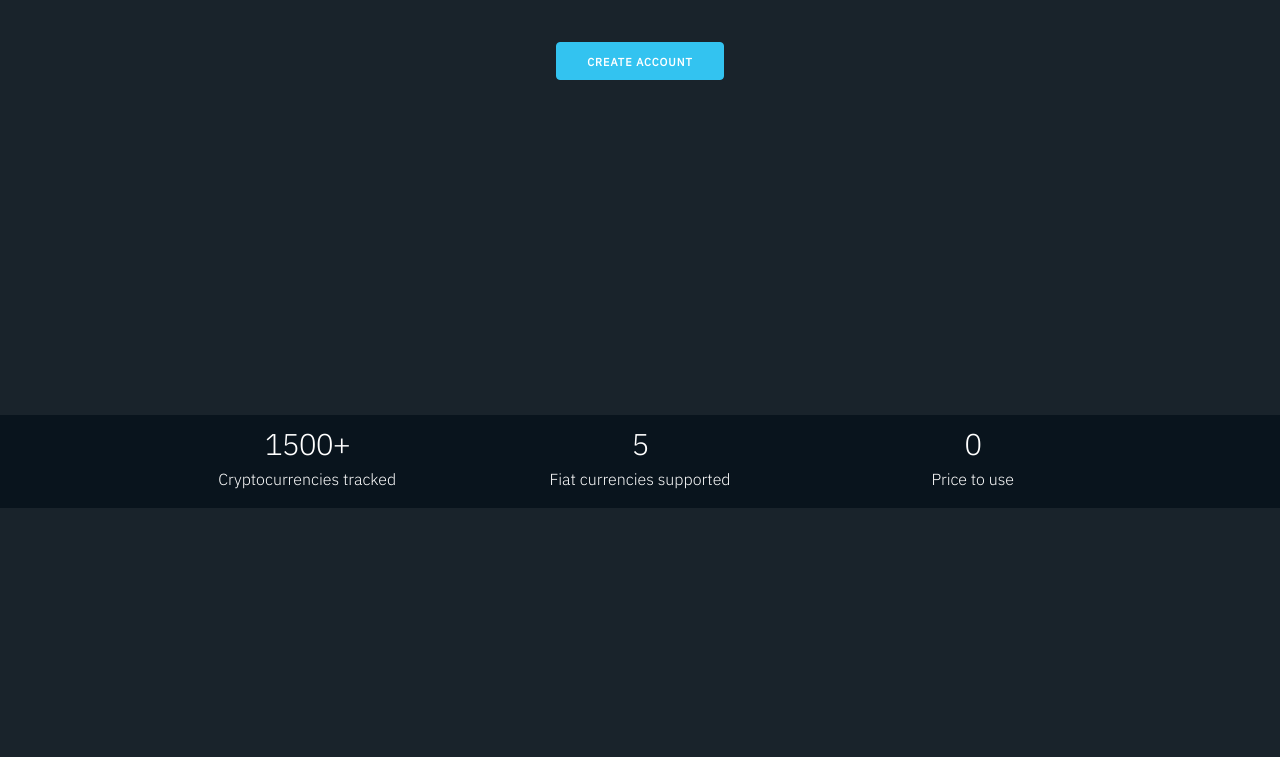
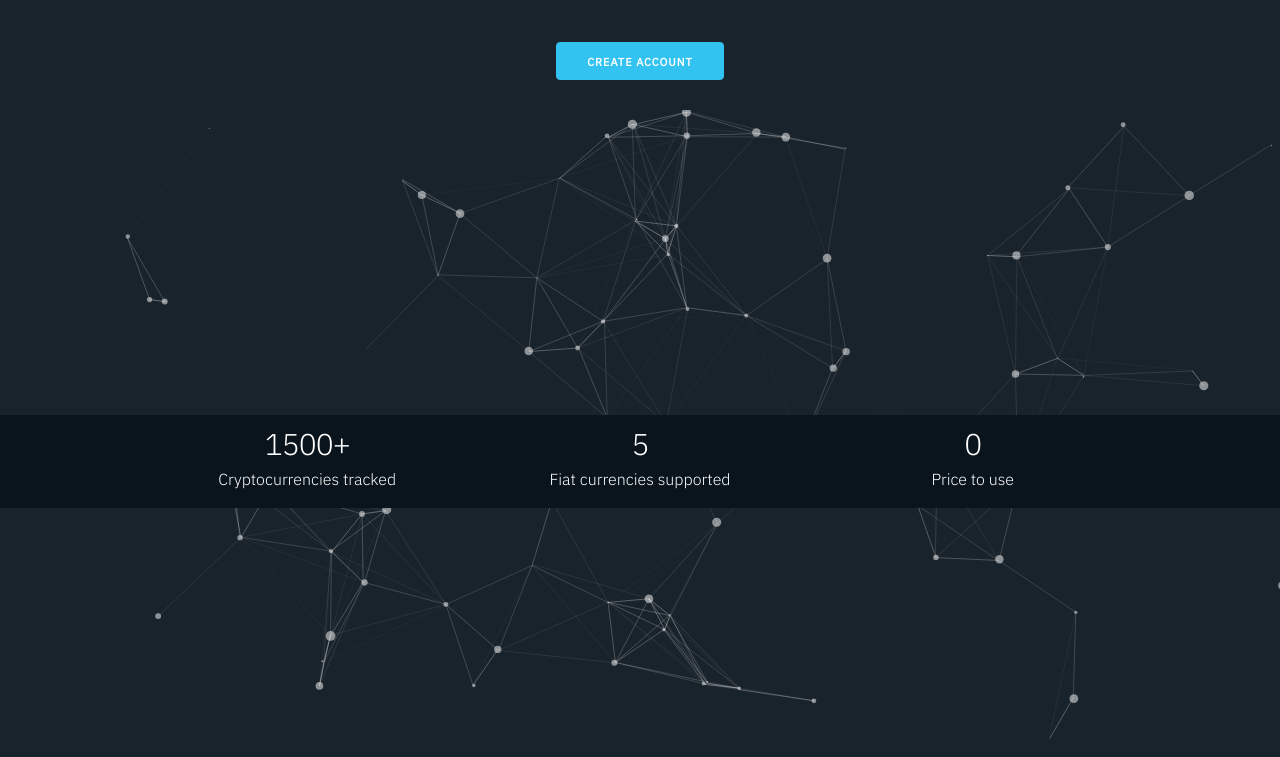
Before and after one commit to thomahau/crypto-numismatics, a website: page public/index.html in a window 1280 px wide. Shown: the part 292-1049 px from the top of the page. Before the commit the page ends 800 px from the top, so only its background shows below. Drawn offline with nearby package versions, Linux system fonts and the light colour scheme; files that its build step writes are made by us from their sources.

Commit message:
refactoring styles

```diff
--- a/public/index.html
+++ b/public/index.html
@@ -7,6 +7,9 @@
 	<title>Crypto Numismatics</title>
 	<link rel="stylesheet" href="https://fonts.googleapis.com/css?family=IBM+Plex+Sans:300,400">
 	<link rel="stylesheet" href="build/css/style.css">
+	<!-- <link rel="stylesheet" href="src/css/jquery-ui.css">
+	<link rel="stylesheet" href="src/css/normalize.css">
+	<link rel="stylesheet" href="src/css/style.css"> -->
 	<link rel="icon" type="image/x-icon" href="favicon.ico">
 </head>
 <body>
@@ -20,19 +23,19 @@
 			</a>
 			<div class="header-right u-pull-right">
 				<a class="js-login li-space" role="button" tabindex="0" aria-label="Log in">
-					<i class="fas fa-sign-in-alt"></i><span class="nav-text"> Log in</span>
+					<i class="fas fa-sign-in-alt"></i> Log in
 				</a>
 				<a class="js-register" role="button" tabindex="0" aria-label="Sign up">
-					<i class="fas fa-user-plus"></i><span class="nav-text"> Sign up</span>
+					<i class="fas fa-user-plus"></i> Sign up
 				</a>
 			</div>
 		</nav>
 	</header>
 
-	<main role="main">
+	<main id="particles-js" role="main">
 		<section class="container welcome-container" role="region" aria-live="polite" hidden>
 			<div class="row">
-				<h1>Cryptocurrency portfolio tracker</h1>
+				<h1>See all your cryptocurrencies in one place</h1>
 				<p>Crypto Numismatics provides a simple, user-friendly overview of your digital currency holdings. Signing up is free and anonymous.</p>
 				<button class="button-primary js-register">Create account</button>
 			</div>
@@ -142,5 +145,10 @@
 	<script async defer src="https://cdnjs.cloudflare.com/ajax/libs/Chart.js/2.4.0/Chart.min.js"></script>
 	<script defer src="https://use.fontawesome.com/releases/v5.0.9/js/all.js"></script>
 	<script src="build/js/script.js"></script>
+	<!-- <script src="src/js/app.js"></script>
+	<script src="src/js/ui.js"></script>
+	<script src="src/js/lib.js"></script>
+	<script src="src/js/holdings.js"></script>
+	<script src="src/js/vendor.js"></script> -->
 </body>
 </html>
--- a/public/src/css/style.css
+++ b/public/src/css/style.css
@@ -159,11 +159,11 @@ form {
 
 @media only screen and (max-width: 640px) {
   .welcome-container {
-    margin-top: 100px;
+    margin-top: 90px;
   }
 
   .welcome-container .button-primary {
-    margin-top: 15px;
+    margin-top: 5px;
   }
 
   .header-container {
--- a/public/src/js/app.js
+++ b/public/src/js/app.js
@@ -126,6 +126,7 @@ const App = {
 
 $(function() {
 	App.checkIfLoggedIn();
+	App.Vendor.renderParticles();
 	App.UI.handleModals();
 	App.UI.handleSettingsDropdown();
 	App.UI.handleTableSorting();
--- a/public/src/js/ui.js
+++ b/public/src/js/ui.js
@@ -100,7 +100,7 @@ App.UI = {
 		return `
 		<span class="js-username li-space">${username}</span>
 		<a class="js-logout" role="button" tabindex="0" aria-label="Log out">
-			<i class="fas fa-sign-out-alt"></i><span class="nav-text"> Log out</span>
+			<i class="fas fa-sign-out-alt"></i> Log out
 		</a>`;
 	},
 	handleSettingsDropdown: function() {
@@ -224,19 +224,19 @@ App.UI = {
 		<span class="portfolio-headline">PERFORMANCE</span>
 		<table class="performance-table">
 			<tr>
-				<td>1 Hour</td>
+				<td>1 hour</td>
 				<td><span class="${gainOrLoss1Hr}">${symbol}${data.change1Hr}(${
 			data.change1HrPct
 		}%)</span></td>
 			</tr>
 			<tr>
-				<td>24 Hours</td>
+				<td>24 hours</td>
 				<td><span class="${gainOrLoss24Hrs}">${symbol}${data.change24Hrs} (${
 			data.change24HrsPct
 		}%)</span></td>
 			</tr>
 			<tr>
-				<td>7 Days</td>
+				<td>7 days</td>
 				<td><span class="${gainOrLoss7Days}">${symbol}${data.change7Days} (${
 			data.change7DaysPct
 		}%)</span></td>
@@ -278,10 +278,13 @@ App.UI = {
 					<td data-label="Amount" class="toggleable-view hidden">${holding.amount}</td>
 					<td data-label="Value" class="toggleable-view hidden">${symbol}${value}</td>
 					<td data-label="Allocation" class="toggleable-view hidden">${allocation}%</td>
-					<td data-label="Delete" class="toggleable-view hidden">
+					<td data-label="Delete ${holding.name}" class="toggleable-view hidden">
 						<a class="portfolio-link delete-holding" role="button" tabindex="0" aria-label="delete ${
 							holding.name
-						}" data-coin="${holding.id}">x</a>
+						}" data-coin="${
+					holding.id
+				}"><i class="fas fa-trash-alt"></i>
+						</a>
 					</td>
 				</tr>`;
 			});
@@ -475,7 +478,7 @@ App.UI = {
 					amount: parseFloat($(this).val(), 10)
 				});
 			});
-			// pdate or delete user's holdings according to values submitted, then re-render portfolio
+			// update or delete user's holdings according to values submitted, then re-render portfolio
 			const updates = submittedValues.map(item => {
 				if (item.amount === 0) {
 					return App.Holdings.delete(item.id);
--- a/public/src/js/vendor.js
+++ b/public/src/js/vendor.js
@@ -1,5 +1,123 @@
 'use strict';
 App.Vendor = {
+	renderParticles: function() {
+		particlesJS('particles-js', {
+			particles: {
+				number: {
+					value: 80,
+					density: {
+						enable: true,
+						value_area: 800
+					}
+				},
+				color: {
+					value: '#ffffff'
+				},
+				shape: {
+					type: 'circle',
+					stroke: {
+						width: 0,
+						color: '#000000'
+					},
+					polygon: {
+						nb_sides: 5
+					},
+					image: {
+						src: 'img/github.svg',
+						width: 100,
+						height: 100
+					}
+				},
+				opacity: {
+					value: 0.5,
+					random: false,
+					anim: {
+						enable: false,
+						speed: 1,
+						opacity_min: 0.1,
+						sync: false
+					}
+				},
+				size: {
+					value: 5,
+					random: true,
+					anim: {
+						enable: false,
+						speed: 40,
+						size_min: 0.1,
+						sync: false
+					}
+				},
+				line_linked: {
+					enable: true,
+					distance: 150,
+					color: '#ffffff',
+					opacity: 0.4,
+					width: 1
+				},
+				move: {
+					enable: true,
+					speed: 6,
+					direction: 'none',
+					random: false,
+					straight: false,
+					out_mode: 'out',
+					attract: {
+						enable: false,
+						rotateX: 600,
+						rotateY: 1200
+					}
+				}
+			},
+			interactivity: {
+				detect_on: 'canvas',
+				events: {
+					onhover: {
+						enable: true,
+						mode: 'repulse'
+					},
+					onclick: {
+						enable: true,
+						mode: 'push'
+					},
+					resize: true
+				},
+				modes: {
+					grab: {
+						distance: 400,
+						line_linked: {
+							opacity: 1
+						}
+					},
+					bubble: {
+						distance: 400,
+						size: 40,
+						duration: 2,
+						opacity: 8,
+						speed: 3
+					},
+					repulse: {
+						distance: 200
+					},
+					push: {
+						particles_nb: 4
+					},
+					remove: {
+						particles_nb: 2
+					}
+				}
+			},
+			retina_detect: true,
+			config_demo: {
+				hide_card: false,
+				background_color: '#b61924',
+				background_image: '',
+				background_position: '50% 50%',
+				background_repeat: 'no-repeat',
+				background_size: 'cover'
+			}
+		});
+	},
 	renderPieChart: function(holdings) {
 		// Configuration for pie chart of portfolio breakdown
 		const sortedHoldings = holdings.sort((a, b) => {
```
Also changed, not shown: public/particles.json (added, +116 -0 lines), public/src/js/particles.min.js (added).
